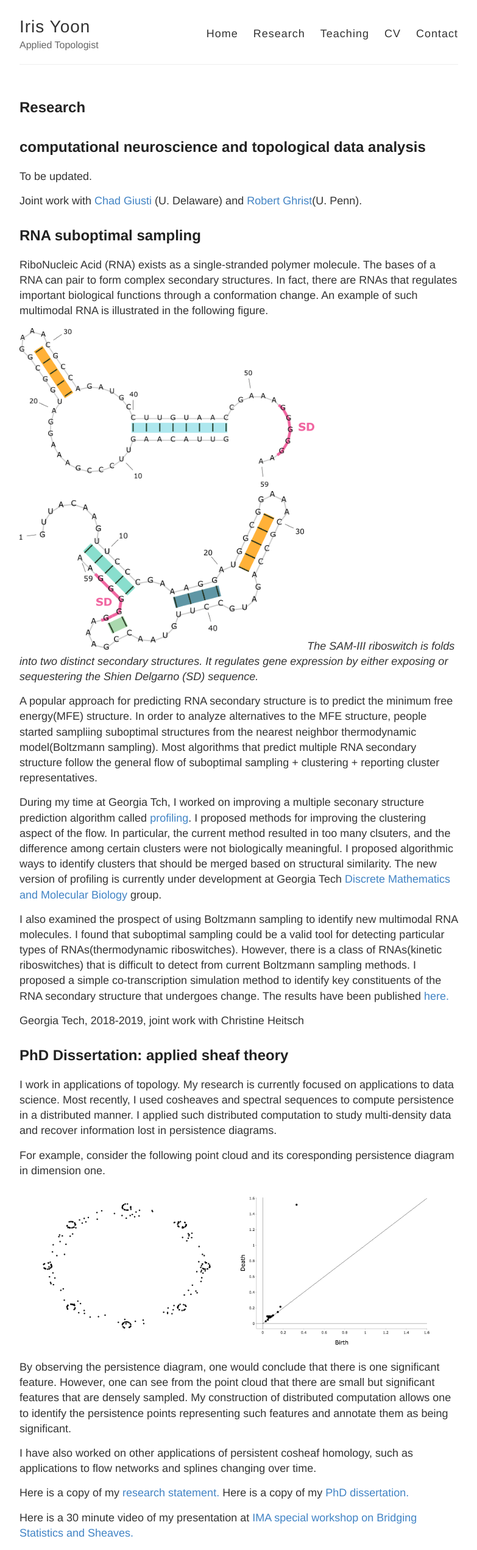
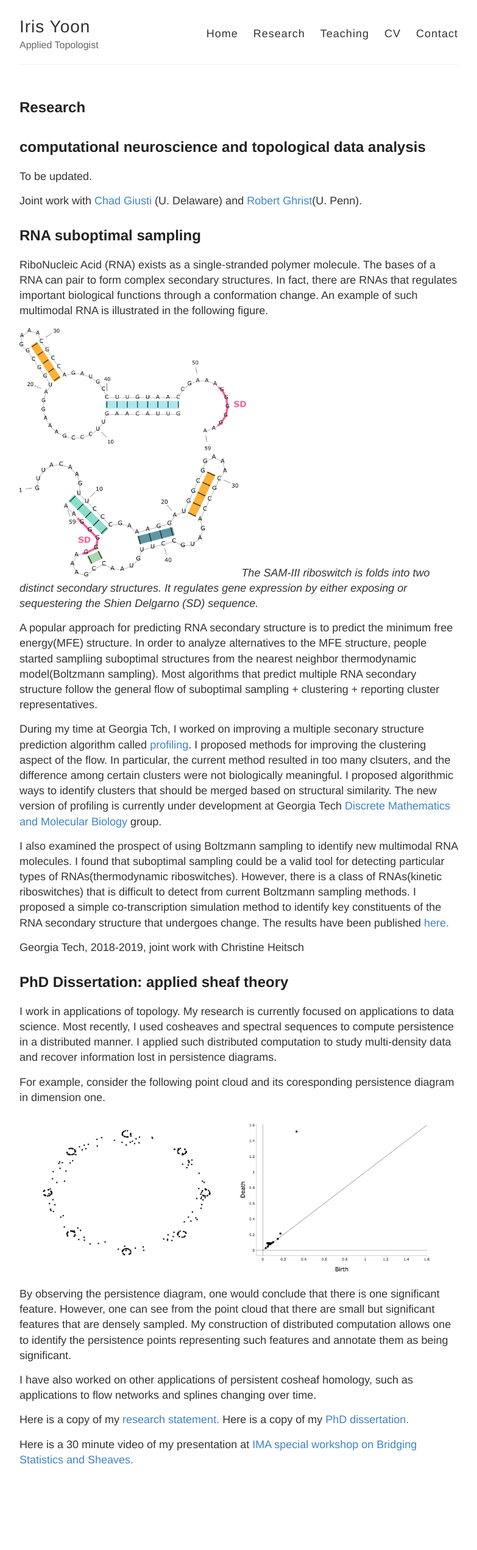
Before and after one commit to irishryoon/irishryoon.github.io, a Jekyll site: the page built from research.md, in a window 1280 px wide. Shown: the whole page at 61% size, without its empty margins (248-1031 px from the left). Built offline with Jekyll 4.4.1, drawn with Linux system fonts in a browser that asks for light colours; after the commit the page ends 2421 px from its top, so only the background shows below that.

Commit message:
research image size changed

```diff
--- a/research.md
+++ b/research.md
@@ -16,7 +16,7 @@ Joint work with <a href="http://www.chadgiusti.com/">Chad Giusti </a>(U. Delawar
 
 RiboNucleic Acid (RNA) exists as a single-stranded polymer molecule. The bases of a RNA can pair to form complex secondary structures. In fact, there are RNAs that regulates important biological functions through a conformation change. An example of such multimodal RNA is illustrated in the following figure.
 
-![_config.yml]({{ site.baseurl }}/images/SAMIII_conformation1.png){:height="260px"} ![_config.yml]({{ site.baseurl }}/images/SAMIII_conformation2.png){:height="260px"}
+![_config.yml]({{ site.baseurl }}/images/SAMIII_conformation1.png){:height="200px"} ![_config.yml]({{ site.baseurl }}/images/SAMIII_conformation2.png){:height="200px"}
 *The SAM-III riboswitch is folds into two distinct secondary structures. It regulates gene expression by either exposing or sequestering the Shien Delgarno (SD) sequence.*
 
 A popular approach for predicting RNA secondary structure is to predict the minimum free energy(MFE) structure. In order to analyze alternatives to the MFE structure, people started sampliing suboptimal structures from the nearest neighbor thermodynamic model(Boltzmann sampling). Most algorithms that predict multiple RNA secondary structure follow the general flow of suboptimal sampling + clustering + reporting cluster representatives.
```
